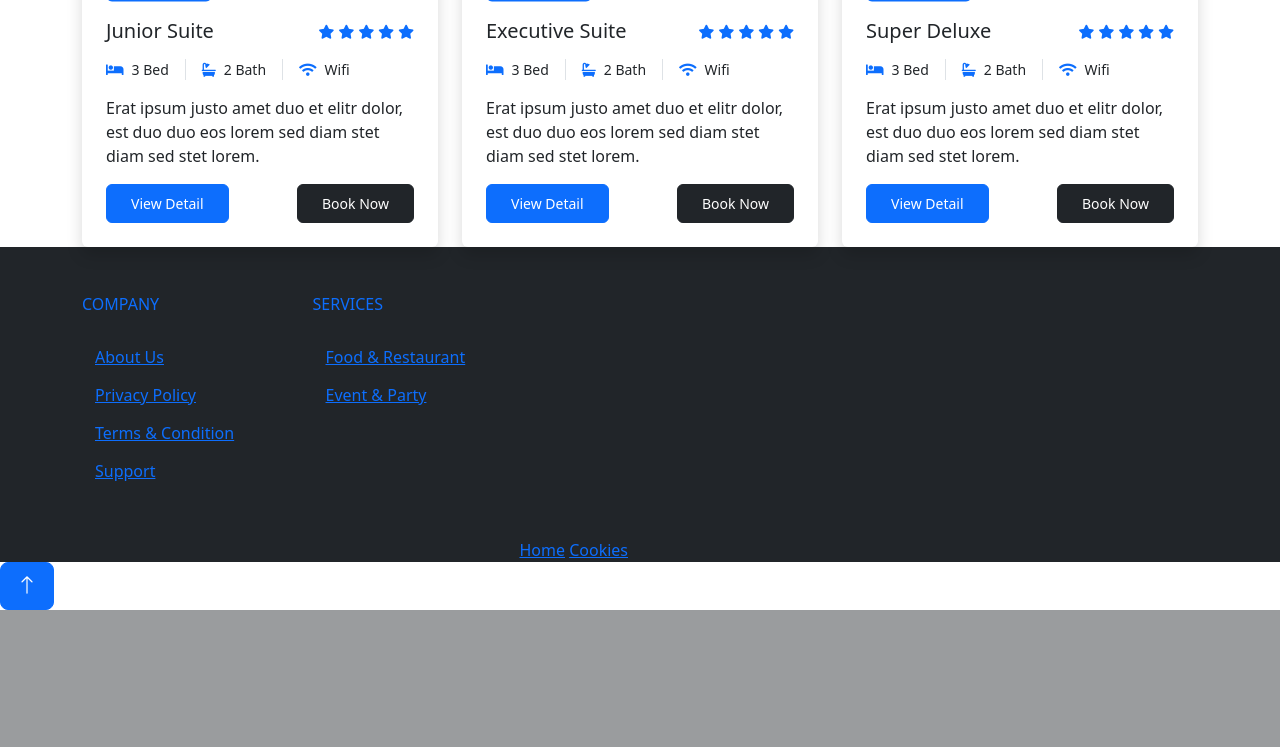
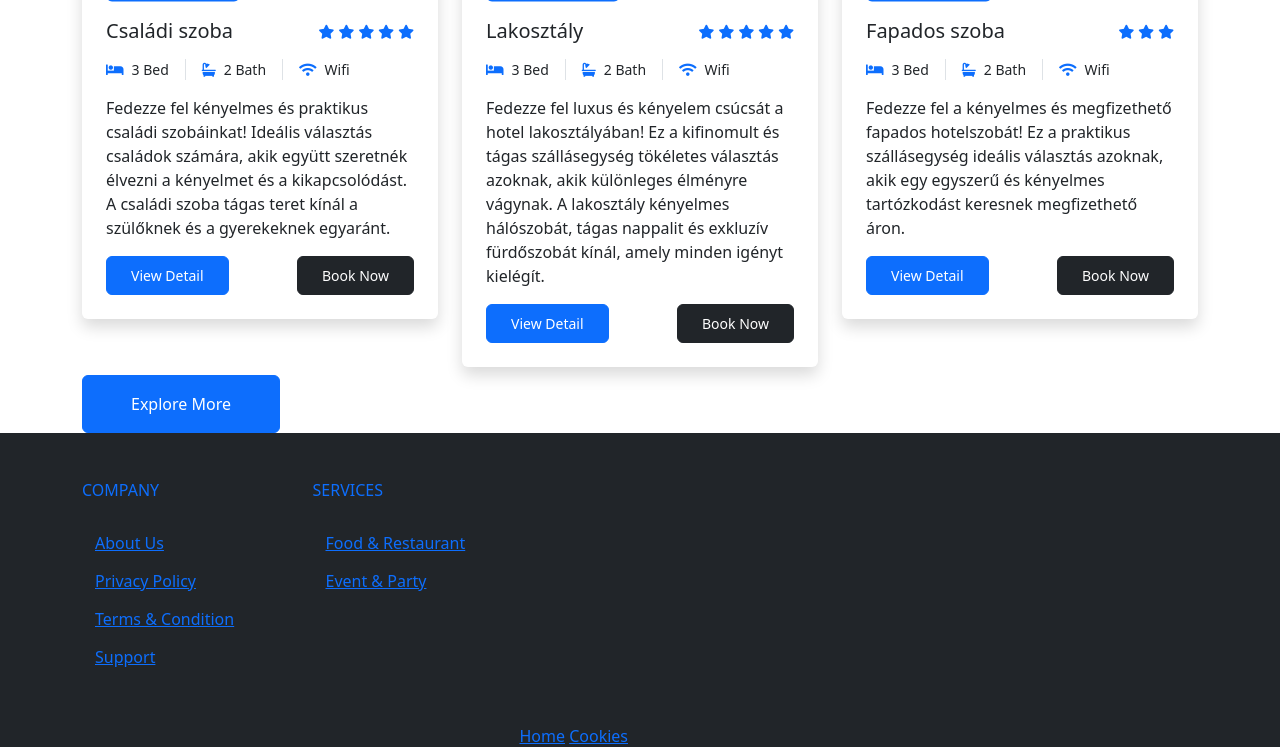
Before and after one commit to Zoltangl/Szakdolgozat, a PHP site: page / in a window 1280 px wide. Shown: the part 2279-3026 px from the top of the page. Before the commit the page ends 2889 px from the top, so only its background shows below. Run offline with PHP 8.4, Linux system fonts and the light colour scheme; some libraries are stand-ins or nearby versions.

Commit message:
csuszkák
csuszkák képei cserélve, link és dobozok infói cserélve, bemutató szobák cserélve, adatok átírva linkek beírva és étterem linkje itt is javítva

```diff
--- a/view/index.php
+++ b/view/index.php
@@ -20,7 +20,6 @@
     <link href="https://cdn.jsdelivr.net/npm/bootstrap-icons@1.4.1/font/bootstrap-icons.css" rel="stylesheet">
 
     <!-- Libraries Stylesheet -->
-    <link href="../lib/animate/animate.min.css" rel="stylesheet">
     <link href="../lib/owlcarousel/assets/owl.carousel.min.css" rel="stylesheet">
     <link href="../lib/tempusdominus/css/tempusdominus-bootstrap-4.min.css" rel="stylesheet" />
 
@@ -54,11 +53,11 @@
                         <div class="col-lg-7 px-5 text-start">
                             <div class="h-100 d-inline-flex align-items-center py-2 me-4">
                                 <i class="fa fa-envelope text-primary me-2"></i>
-                                <p class="mb-0">info@example.com</p>
+                                <p class="mb-0">HappyHotel@gmail.com</p>
                             </div>
                             <div class="h-100 d-inline-flex align-items-center py-2">
                                 <i class="fa fa-phone-alt text-primary me-2"></i>
-                                <p class="mb-0">+012 345 6789</p>
+                                <p class="mb-0">+36 30 542 6782</p>
                             </div>
                         </div>
                         <div class="col-lg-5 px-5 text-end">
@@ -101,23 +100,23 @@
             <div id="header-carousel" class="carousel slide" data-bs-ride="carousel">
                 <div class="carousel-inner">
                     <div class="carousel-item active">
-                        <img class="w-100" src="../img/carousel-1.jpg" alt="Image">
+                        <img class="w-100" src="../img/hoteleloter.jpg" alt="Image">
                         <div class="carousel-caption d-flex flex-column align-items-center justify-content-center">
                             <div class="p-3" style="max-width: 700px;">
                                 <h6 class="section-title text-white text-uppercase mb-3 animated slideInDown">Luxury Living</h6>
                                 <h1 class="display-3 text-white mb-4 animated slideInDown">Discover A Brand Luxurious Hotel</h1>
-                                <a href="" class="btn btn-primary py-md-3 px-md-5 me-3 animated slideInLeft">Our Rooms</a>
+                                <a href="room.php" class="btn btn-primary py-md-3 px-md-5 me-3 animated slideInLeft">Our Rooms</a>
                                 <a href="booking.php" class="btn btn-light py-md-3 px-md-5 animated slideInRight">Book A Room</a>
                             </div>
                         </div>
                     </div>
                     <div class="carousel-item">
-                        <img class="w-100" src="../img/carousel-2.jpg" alt="Image">
+                        <img class="w-100" src="../img/hotelfolyoso.jpg" alt="Image">
                         <div class="carousel-caption d-flex flex-column align-items-center justify-content-center">
                             <div class="p-3" style="max-width: 700px;">
                                 <h6 class="section-title text-white text-uppercase mb-3 animated slideInDown">Luxury Living</h6>
                                 <h1 class="display-3 text-white mb-4 animated slideInDown">Discover A Brand Luxurious Hotel</h1>
-                                <a href="" class="btn btn-primary py-md-3 px-md-5 me-3 animated slideInLeft">Our Rooms</a>
+                                <a href="room.php" class="btn btn-primary py-md-3 px-md-5 me-3 animated slideInLeft">Our Rooms</a>
                                 <a href="booking.php" class="btn btn-light py-md-3 px-md-5 animated slideInRight">Book A Room</a>
                             </div>
                         </div>
@@ -147,13 +146,13 @@
                         <h6 class="section-title text-start text-primary text-uppercase">About Us</h6>
                         <h1 class="mb-4">Welcome to <span class="text-primary text-uppercase">HappyHotel</span></h1>
                         <p class="mb-4">
-                            Üdvözöljük "Rólunk" oldalán! Büszkén mutatjuk be luxus szolgáltatásainkat, melyekkel vendégeinknek emlékezetes élményt nyújtunk. [Hotel neve] egyedi hangulatával és kifinomult kényelmével tökéletes választás mindazok számára, akik kikapcsolódásra és pihenésre vágynak. Legyen szó üzleti útról, romantikus hétvégéről vagy családi nyaralásról, szállodánk kivételes szolgáltatásokkal és barátságos kiszolgálással várja Önt. A kifinomult design és a legmagasabb színvonalú kényelem mellett a helyi kultúra és gasztronómia is kiemelt figyelmet kap nálunk. Fedezze fel városunkat kényelmes és stílusos szállodánkból, és hagyja, hogy élményeink örökre a memóriájában maradjanak!</p>
+                            Üdvözöljük "Rólunk" oldalán! Büszkén mutatjuk be luxus szolgáltatásainkat, melyekkel vendégeinknek emlékezetes élményt nyújtunk. HappyHotel egyedi hangulatával és kifinomult kényelmével tökéletes választás mindazok számára, akik kikapcsolódásra és pihenésre vágynak. Legyen szó üzleti útról, romantikus hétvégéről vagy családi nyaralásról, szállodánk kivételes szolgáltatásokkal és barátságos kiszolgálással várja Önt. A kifinomult design és a legmagasabb színvonalú kényelem mellett a helyi kultúra és gasztronómia is kiemelt figyelmet kap nálunk. Fedezze fel városunkat kényelmes és stílusos szállodánkból, és hagyja, hogy élményeink örökre a memóriájában maradjanak!</p>
                         <div class="row g-3 pb-4">
                             <div class="col-sm-4 wow fadeIn" data-wow-delay="0.1s">
                                 <div class="border rounded p-1">
                                     <div class="border rounded text-center p-4">
                                         <i class="fa fa-hotel fa-2x text-primary mb-2"></i>
-                                        <h2 class="mb-1" data-toggle="counter-up">1234</h2>
+                                        <h2 class="mb-1" data-toggle="counter-up">12</h2>
                                         <p class="mb-0">Rooms</p>
                                     </div>
                                 </div>
@@ -162,7 +161,7 @@
                                 <div class="border rounded p-1">
                                     <div class="border rounded text-center p-4">
                                         <i class="fa fa-users-cog fa-2x text-primary mb-2"></i>
-                                        <h2 class="mb-1" data-toggle="counter-up">67</h2>
+                                        <h2 class="mb-1" data-toggle="counter-up">40</h2>
                                         <p class="mb-0">Staffs</p>
                                     </div>
                                 </div>
@@ -171,7 +170,7 @@
                                 <div class="border rounded p-1">
                                     <div class="border rounded text-center p-4">
                                         <i class="fa fa-users fa-2x text-primary mb-2"></i>
-                                        <h2 class="mb-1" data-toggle="counter-up">1532</h2>
+                                        <h2 class="mb-1" data-toggle="counter-up">231</h2>
                                         <p class="mb-0">Clients</p>
                                     </div>
                                 </div>
@@ -180,18 +179,19 @@
                         <a class="btn btn-primary py-3 px-5 mt-2" href="">Explore More</a>
                     </div>
                     <div class="col-lg-6">
-                        <div class="row g-3">
+                        <div class="row g-2">
                             <div class="col-6 text-end">
-                                <img class="img-fluid rounded w-75 wow zoomIn" data-wow-delay="0.1s" src="../img/about-1.jpg" style="margin-top: 25%;">
+                                <img class="img-fluid rounded w-75 wow zoomIn" data-wow-delay="0.1s" src="../img/aboutbar.jpg" style="margin-top: 25%;">
                             </div>
                             <div class="col-6 text-start">
-                                <img class="img-fluid rounded w-100 wow zoomIn" data-wow-delay="0.3s" src="../img/about-2.jpg">
+                                <img class="img-fluid rounded w-100 wow zoomIn" data-wow-delay="0.3s" src="../img/aboutmedence.jpg">
                             </div>
-                            <div class="col-6 text-end">
-                                <img class="img-fluid rounded w-50 wow zoomIn" data-wow-delay="0.5s" src="../img/about-3.jpg">
-                            </div>
+
                             <div class="col-6 text-start">
                                 <img class="img-fluid rounded w-75 wow zoomIn" data-wow-delay="0.7s" src="../img/about-4.jpg">
+                            </div>
+                            <div class="col-7 text-start">
+                                <img class="img-fluid rounded w-75 wow zoomIn" data-wow-delay="0.7s" src="../img/abouthotel.jpg">
                             </div>
                         </div>
                     </div>
@@ -212,12 +212,12 @@
                     <div class="col-lg-4 col-md-6 wow fadeInUp" data-wow-delay="0.1s">
                         <div class="room-item shadow rounded overflow-hidden">
                             <div class="position-relative">
-                                <img class="img-fluid" src="../img/room-1.jpg" alt="">
-                                <small class="position-absolute start-0 top-100 translate-middle-y bg-primary text-white rounded py-1 px-3 ms-4">$100/Night</small>
+                                <img class="img-fluid" src="../img/csaladi.jpg" alt="">
+                                <small class="position-absolute start-0 top-100 translate-middle-y bg-primary text-white rounded py-1 px-3 ms-4">21.000 Ft/Night</small>
                             </div>
                             <div class="p-4 mt-2">
                                 <div class="d-flex justify-content-between mb-3">
-                                    <h5 class="mb-0">Junior Suite</h5>
+                                    <h5 class="mb-0">Családi szoba</h5>
                                     <div class="ps-2">
                                         <small class="fa fa-star text-primary"></small>
                                         <small class="fa fa-star text-primary"></small>
@@ -231,9 +231,9 @@
                                     <small class="border-end me-3 pe-3"><i class="fa fa-bath text-primary me-2"></i>2 Bath</small>
                                     <small><i class="fa fa-wifi text-primary me-2"></i>Wifi</small>
                                 </div>
-                                <p class="text-body mb-3">Erat ipsum justo amet duo et elitr dolor, est duo duo eos lorem sed diam stet diam sed stet lorem.</p>
+                                <p class="text-body mb-3">Fedezze fel kényelmes és praktikus családi szobáinkat! Ideális választás családok számára, akik együtt szeretnék élvezni a kényelmet és a kikapcsolódást. A családi szoba tágas teret kínál a szülőknek és a gyerekeknek egyaránt.</p>
                                 <div class="d-flex justify-content-between">
-                                    <a class="btn btn-sm btn-primary rounded py-2 px-4" href="">View Detail</a>
+                                    <a class="btn btn-sm btn-primary rounded py-2 px-4" href="../roomdetails/csaladi.php">View Detail</a>
                                     <a class="btn btn-sm btn-dark rounded py-2 px-4" href="">Book Now</a>
                                 </div>
                             </div>
@@ -242,12 +242,12 @@
                     <div class="col-lg-4 col-md-6 wow fadeInUp" data-wow-delay="0.3s">
                         <div class="room-item shadow rounded overflow-hidden">
                             <div class="position-relative">
-                                <img class="img-fluid" src="../img/room-2.jpg" alt="">
-                                <small class="position-absolute start-0 top-100 translate-middle-y bg-primary text-white rounded py-1 px-3 ms-4">$100/Night</small>
+                                <img class="img-fluid" src="../img/lakosztaly.jpg" alt="">
+                                <small class="position-absolute start-0 top-100 translate-middle-y bg-primary text-white rounded py-1 px-3 ms-4">52.000 Ft/Night</small>
                             </div>
                             <div class="p-4 mt-2">
                                 <div class="d-flex justify-content-between mb-3">
-                                    <h5 class="mb-0">Executive Suite</h5>
+                                    <h5 class="mb-0">Lakosztály</h5>
                                     <div class="ps-2">
                                         <small class="fa fa-star text-primary"></small>
                                         <small class="fa fa-star text-primary"></small>
@@ -261,9 +261,9 @@
                                     <small class="border-end me-3 pe-3"><i class="fa fa-bath text-primary me-2"></i>2 Bath</small>
                                     <small><i class="fa fa-wifi text-primary me-2"></i>Wifi</small>
                                 </div>
-                                <p class="text-body mb-3">Erat ipsum justo amet duo et elitr dolor, est duo duo eos lorem sed diam stet diam sed stet lorem.</p>
+                                <p class="text-body mb-3">Fedezze fel luxus és kényelem csúcsát a hotel lakosztályában! Ez a kifinomult és tágas szállásegység tökéletes választás azoknak, akik különleges élményre vágynak. A lakosztály kényelmes hálószobát, tágas nappalit és exkluzív fürdőszobát kínál, amely minden igényt kielégít.</p>
                                 <div class="d-flex justify-content-between">
-                                    <a class="btn btn-sm btn-primary rounded py-2 px-4" href="">View Detail</a>
+                                    <a class="btn btn-sm btn-primary rounded py-2 px-4" href="../roomdetails/lakosztaly.php">View Detail</a>
                                     <a class="btn btn-sm btn-dark rounded py-2 px-4" href="">Book Now</a>
                                 </div>
                             </div>
@@ -272,15 +272,13 @@
                     <div class="col-lg-4 col-md-6 wow fadeInUp" data-wow-delay="0.6s">
                         <div class="room-item shadow rounded overflow-hidden">
                             <div class="position-relative">
-                                <img class="img-fluid" src="../img/room-3.jpg" alt="">
-                                <small class="position-absolute start-0 top-100 translate-middle-y bg-primary text-white rounded py-1 px-3 ms-4">$100/Night</small>
+                                <img class="img-fluid" src="../img/fapados.jpg" alt="">
+                                <small class="position-absolute start-0 top-100 translate-middle-y bg-primary text-white rounded py-1 px-3 ms-4">6.500 Ft/Night</small>
                             </div>
                             <div class="p-4 mt-2">
                                 <div class="d-flex justify-content-between mb-3">
-                                    <h5 class="mb-0">Super Deluxe</h5>
+                                    <h5 class="mb-0">Fapados szoba</h5>
                                     <div class="ps-2">
-                                        <small class="fa fa-star text-primary"></small>
-                                        <small class="fa fa-star text-primary"></small>
                                         <small class="fa fa-star text-primary"></small>
                                         <small class="fa fa-star text-primary"></small>
                                         <small class="fa fa-star text-primary"></small>
@@ -291,15 +289,16 @@
                                     <small class="border-end me-3 pe-3"><i class="fa fa-bath text-primary me-2"></i>2 Bath</small>
                                     <small><i class="fa fa-wifi text-primary me-2"></i>Wifi</small>
                                 </div>
-                                <p class="text-body mb-3">Erat ipsum justo amet duo et elitr dolor, est duo duo eos lorem sed diam stet diam sed stet lorem.</p>
+                                <p class="text-body mb-3">Fedezze fel a kényelmes és megfizethető fapados hotelszobát! Ez a praktikus szállásegység ideális választás azoknak, akik egy egyszerű és kényelmes tartózkodást keresnek megfizethető áron.</p>
                                 <div class="d-flex justify-content-between">
-                                    <a class="btn btn-sm btn-primary rounded py-2 px-4" href="">View Detail</a>
+                                    <a class="btn btn-sm btn-primary rounded py-2 px-4" href="../roomdetails/fapados.php">View Detail</a>
                                     <a class="btn btn-sm btn-dark rounded py-2 px-4" href="">Book Now</a>
                                 </div>
                             </div>
                         </div>
                     </div>
                 </div>
+                <a class="btn btn-primary py-3 px-5 mt-2" href="room.php">Explore More</a>
             </div>
         </div>
         <!-- Room End -->
@@ -320,8 +319,8 @@
                         </div>
                         <div class="col-md-6">
                             <h6 class="section-title text-start text-primary text-uppercase mb-4">Services</h6>
-                            <a class="btn btn-link" href="foordres.php">Food & Restaurant</a>
-                            <a class="btn btn-link" href="eventparty.php">Event & Party</a>
+                            <a class="btn btn-link" href="../services/foodres.php">Food & Restaurant</a>
+                            <a class="btn btn-link" href="../services/eventparty.php">Event & Party</a>
                         </div>
                         </div>
                     </div>
```
